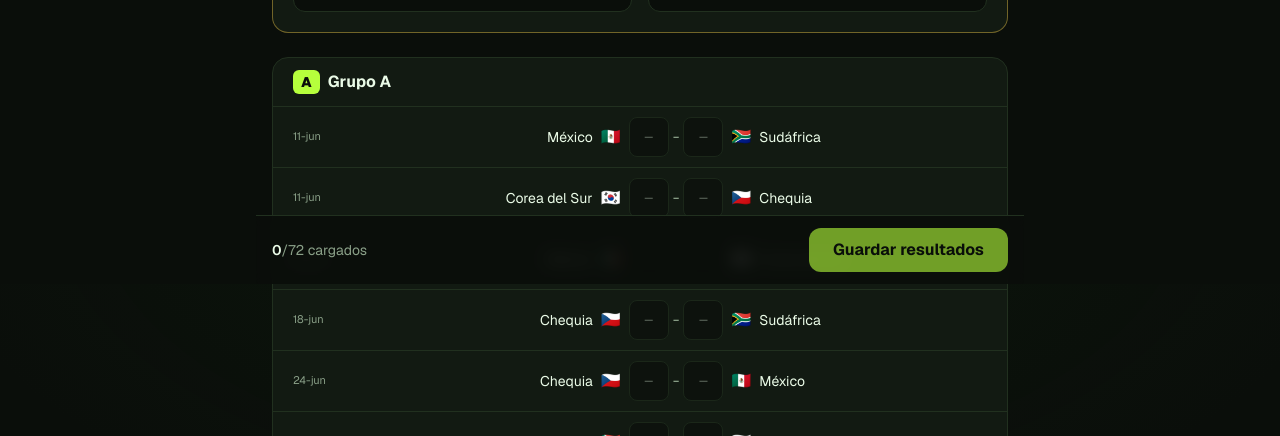
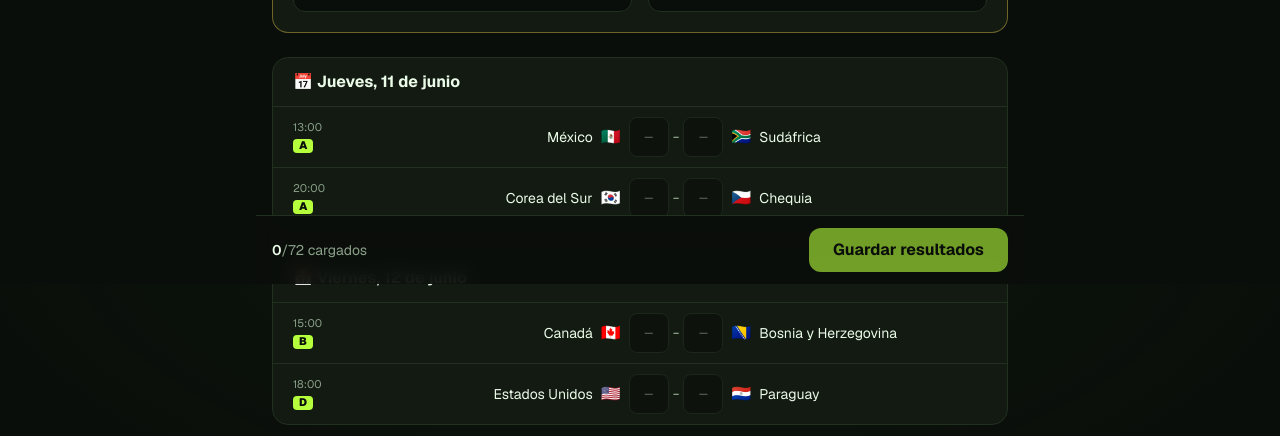
Before and after one commit to andrebrener/prode_world_cup_2026, a Next.js app: page /resultados in a window 1280 px wide. Shown: the part 516-952 px from the top of the page. Built offline with nearby package versions, Linux system fonts and the light colour scheme; no server answers; the database is empty.

Commit message:
Resultados oficiales: ordenar partidos por día en vez de por grupo

```diff
--- a/src/components/ResultsEditor.tsx
+++ b/src/components/ResultsEditor.tsx
@@ -2,23 +2,23 @@
 
 import { useMemo, useState, useTransition } from "react";
 import Link from "next/link";
-import {
-  GROUPS,
-  MATCHES,
-  ALL_TEAMS,
-  teamName,
-  teamFlag,
-} from "@/lib/fixtures";
+import { MATCHES, ALL_TEAMS, teamName, teamFlag } from "@/lib/fixtures";
 import { saveResultsBatchAction } from "@/lib/actions";
 import GoalInput from "./GoalInput";
 
 type GoalState = Record<string, { home: string; away: string }>;
 
-const fmtDate = (iso: string) =>
-  new Date(iso + "T12:00:00").toLocaleDateString("es-AR", {
-    day: "2-digit",
-    month: "short",
+/** Hora local de la sede, tomada directo del offset del kickoff (sin reinterpretar TZ). */
+const fmtKickoff = (kickoff: string) => kickoff.slice(11, 16);
+
+const fmtDay = (iso: string) => {
+  const s = new Date(iso + "T12:00:00").toLocaleDateString("es-AR", {
+    weekday: "long",
+    day: "numeric",
+    month: "long",
   });
+  return s.charAt(0).toUpperCase() + s.slice(1);
+};
 
 export default function ResultsEditor({
   canEdit,
@@ -59,6 +59,22 @@ export default function ResultsEditor({
     () => MATCHES.filter((m) => goals[m.id]?.home !== "" && goals[m.id]?.away !== "").length,
     [goals],
   );
+
+  // Partidos agrupados por día, ordenados por fecha y por hora de inicio.
+  const days = useMemo(() => {
+    const byDay = new Map<string, typeof MATCHES>();
+    for (const m of MATCHES) {
+      const list = byDay.get(m.date) ?? [];
+      list.push(m);
+      byDay.set(m.date, list);
+    }
+    return [...byDay.entries()]
+      .sort(([a], [b]) => a.localeCompare(b))
+      .map(([date, matches]) => ({
+        date,
+        matches: [...matches].sort((a, b) => a.kickoff.localeCompare(b.kickoff)),
+      }));
+  }, []);
 
   function setGoal(matchId: string, side: "home" | "away", value: string) {
     const clean = value.replace(/[^0-9]/g, "").slice(0, 2);
@@ -159,25 +175,23 @@ export default function ResultsEditor({
           </div>
         </section>
 
-        {/* Partidos por grupo */}
-        {GROUPS.map((group) => {
-          const matches = MATCHES.filter((m) => m.group === group.letter);
-          return (
+        {/* Partidos por día */}
+        {days.map(({ date, matches }) => (
           <section
-              key={group.letter}
+            key={date}
             className="overflow-hidden rounded-2xl border border-border bg-surface"
           >
             <div className="border-b border-border px-5 py-3 font-bold">
-                <span className="mr-2 inline-block rounded-md bg-primary px-2 py-0.5 text-sm font-black text-primary-ink">
-                  {group.letter}
-                </span>
-                Grupo {group.letter}
+              📅 {fmtDay(date)}
             </div>
             <div className="divide-y divide-border">
               {matches.map((m) => (
                 <div key={m.id} className="flex items-center gap-2 px-3 py-2.5 sm:px-5">
-                    <div className="w-16 shrink-0 text-[11px] leading-tight text-muted">
-                      {fmtDate(m.date)}
+                  <div className="flex w-16 shrink-0 flex-col gap-1 text-[11px] leading-tight text-muted">
+                    <span>{fmtKickoff(m.kickoff)}</span>
+                    <span className="inline-flex w-fit items-center rounded bg-primary px-1.5 font-black text-primary-ink">
+                      {m.group}
+                    </span>
                   </div>
                   <div className="flex flex-1 items-center justify-end gap-2 text-right text-sm">
                     <span className="truncate">{teamName(m.homeCode)}</span>
@@ -202,8 +216,7 @@ export default function ResultsEditor({
                 ))}
             </div>
           </section>
-          );
-        })}
+        ))}
       </fieldset>
 
       {/* Barra de guardado (inline) */}
```
Lines whose indentation alone changed are shown as unchanged.
